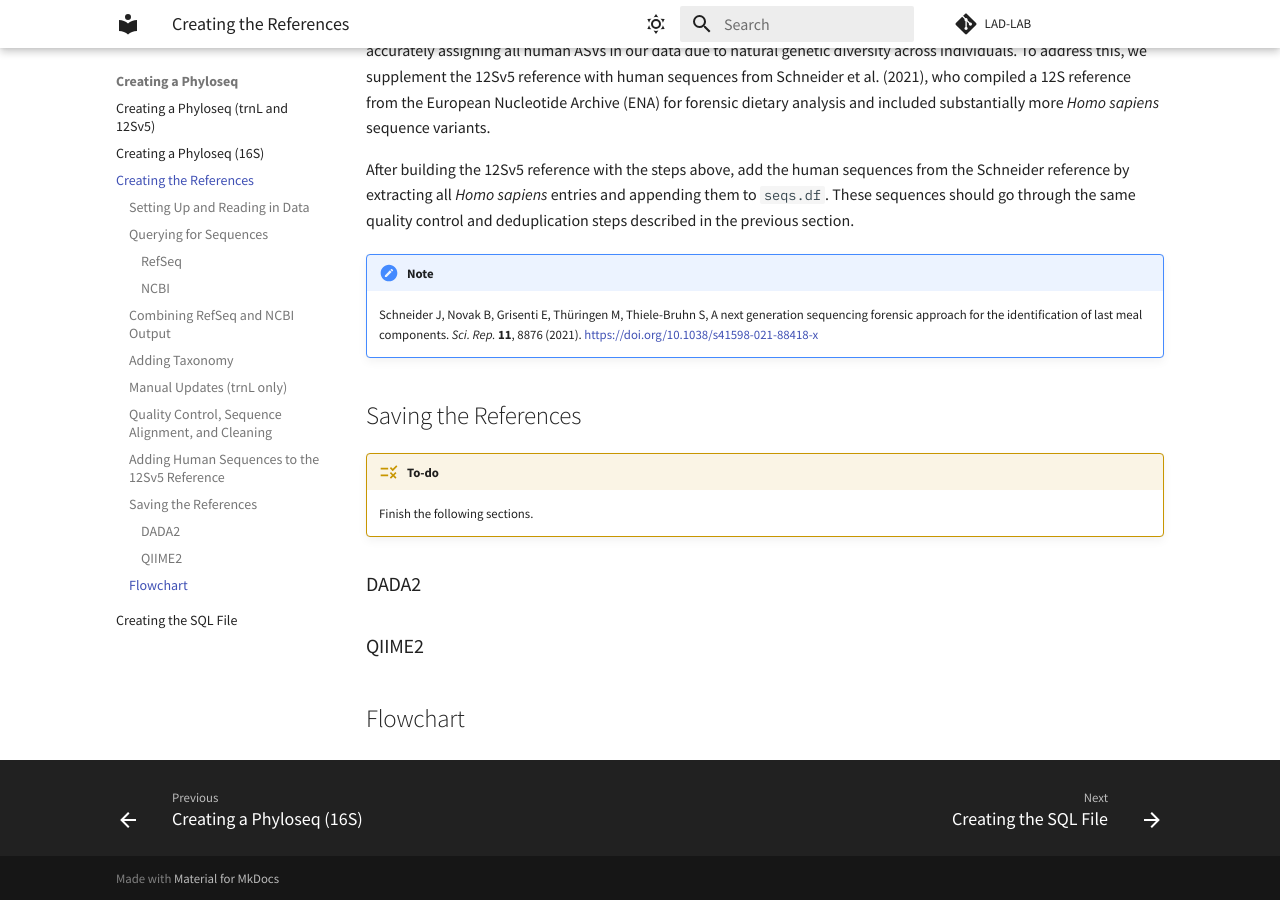
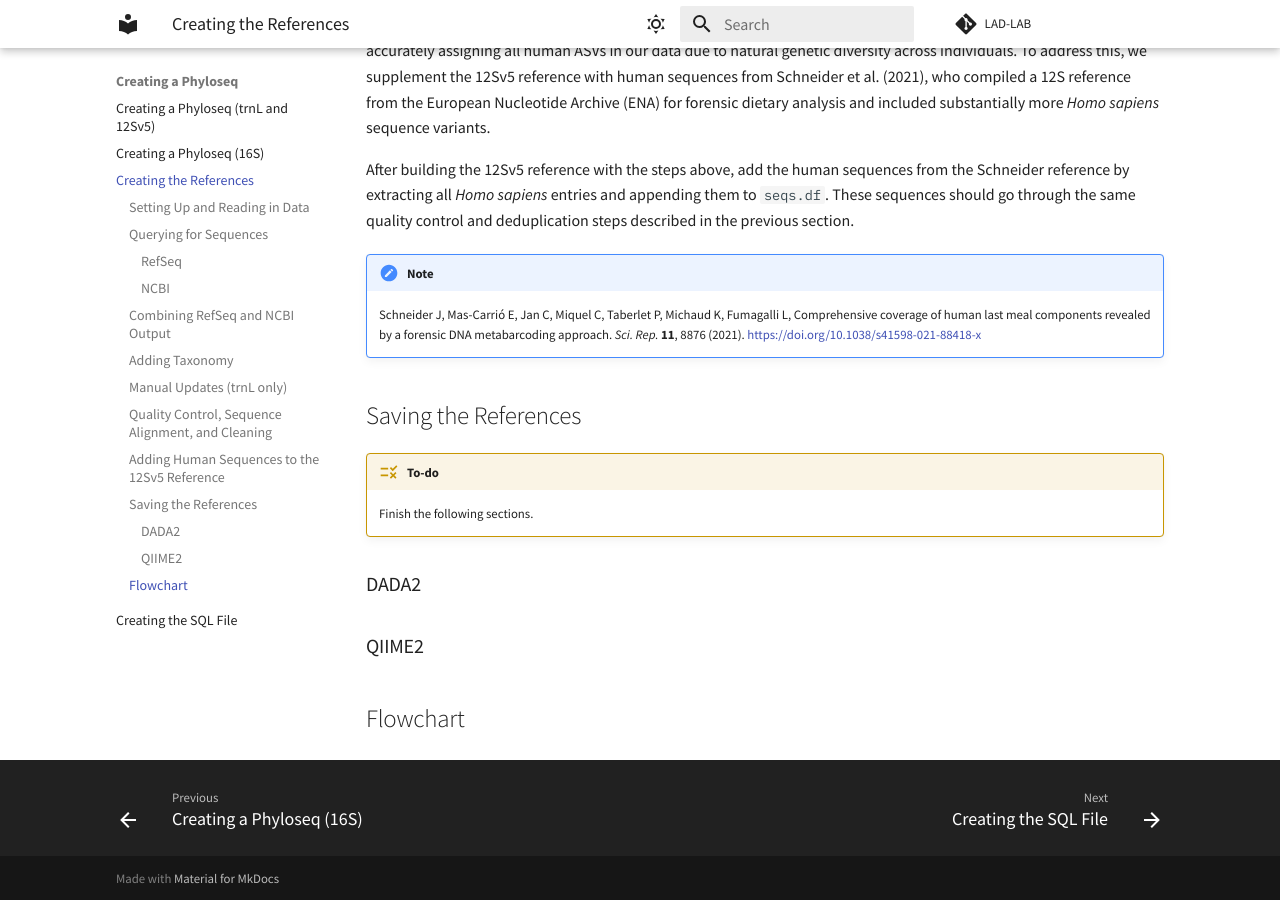
Before and after one commit to LAD-LAB/lad-lab.github.io, an MkDocs documentation site: the page built from docs/references.md, in a window 1280 px wide and 900 px high, scrolled down 11994 px. Built offline with MkDocs 1.6.1 and Material for MkDocs 9.7.7, drawn with Linux system fonts in a browser that asks for light colours.

Commit message:
Fixing Schneider et al. citation authorship
Co-Authored-By: Claude Opus 4.6 (1M context) <noreply@anthropic.com>

```diff
--- a/docs/references.md
+++ b/docs/references.md
@@ -878,7 +878,7 @@ After building the 12Sv5 reference with the steps above, add the human sequences
 
 !!! note
 
-    Schneider J, Novak B, Grisenti E, Thüringen M, Thiele-Bruhn S, A next generation sequencing forensic approach for the identification of last meal components. *Sci. Rep.* **11**, 8876 (2021). [https://doi.org/10.1038/s41598-021-88418-x](https://doi.org/10.1038/s41598-021-88418-x)
+    Schneider J, Mas-Carrió E, Jan C, Miquel C, Taberlet P, Michaud K, Fumagalli L, Comprehensive coverage of human last meal components revealed by a forensic DNA metabarcoding approach. *Sci. Rep.* **11**, 8876 (2021). [https://doi.org/10.1038/s41598-021-88418-x](https://doi.org/10.1038/s41598-021-88418-x)
 
 ## Saving the References
 
```
